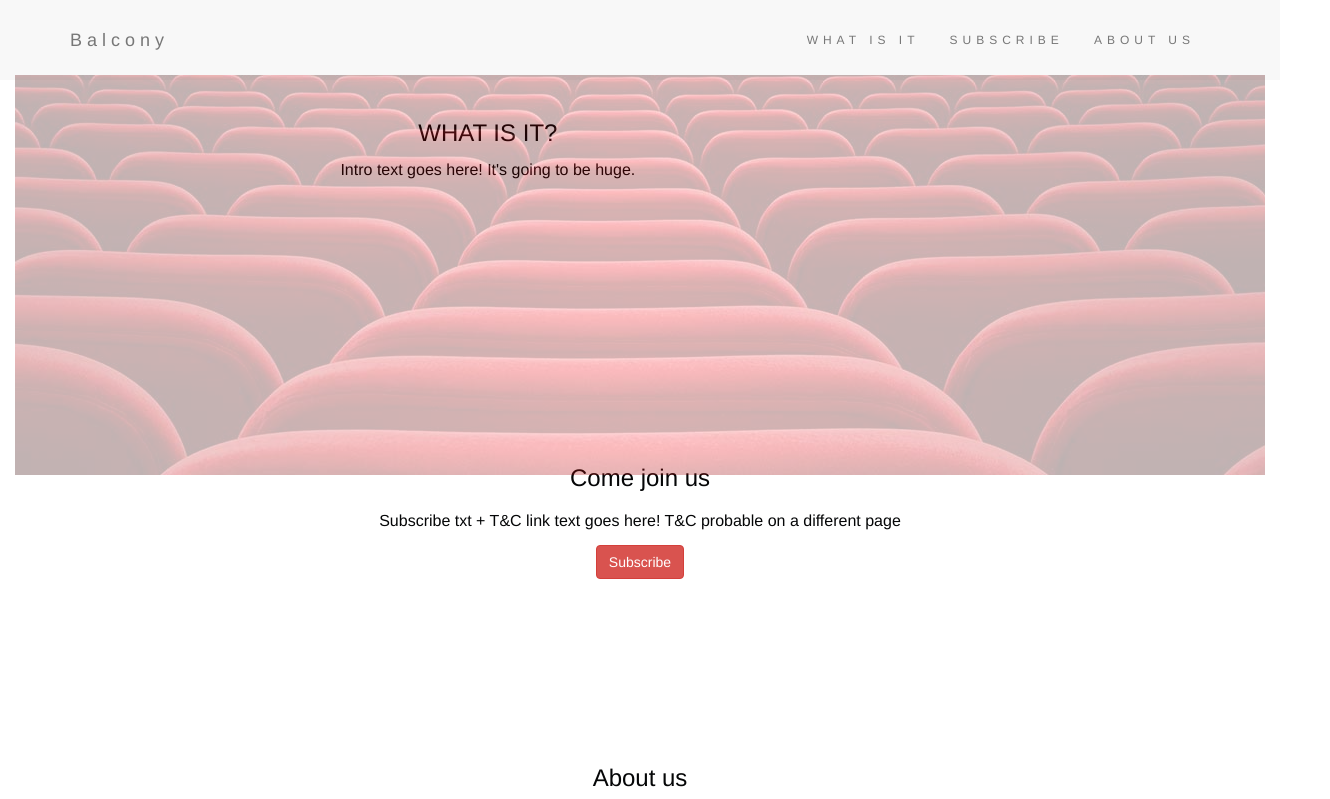
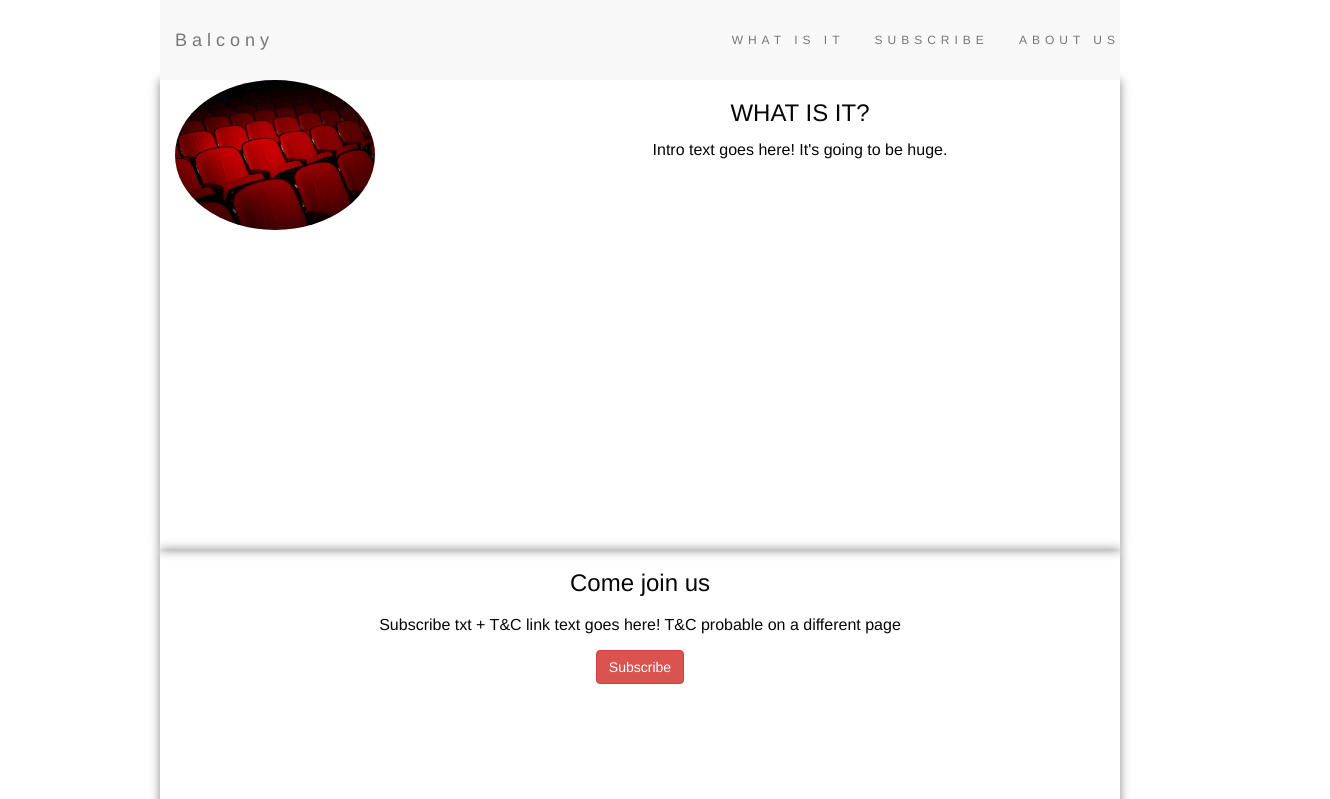
Before and after one commit to madhur-karnik/balconyweb, a plain HTML site: page index.html in a window 1280 px wide. Shown: the top 799 px of the page, 1330 px wide, since content can reach past the window. Drawn offline with nearby package versions, Linux system fonts and the light colour scheme.

Commit message:
Modify template structure to max width

```diff
--- a/index.html
+++ b/index.html
@@ -15,34 +15,37 @@
 
            .container-fluid {
                 padding-bottom: 70px;
+				margin: auto auto;
+				max-width: 960px;
+				box-shadow: 0px 0px 10px #888888;
            }
            .navbar {
+				max-width: 960px;
                 padding-top: 15px;
                 padding-bottom: 15px;
                 border: 0;
                 border-radius: 0;
-                margin-bottom: 0;
+                margin: auto auto;
                 font-size: 12px;
                 letter-spacing: 5px;
            }
+		   .navbar-collapse {
+				max-width: 960px;
+		   }
            .navbar-nav  li a:hover {
                 color: #ff6347 !important;
            }
+
            .pagesection {
-		        margin-top: -100px;
                 min-height: 400px;
            }
 		   .intro-bg {
-		        background-image: URL('./assets/banner.jpg');
 				background-repeat: no-repeat;
 				background-size: auto;
-				background-position: -400px 0px;
-				opacity: 0.3;
 				min-height: 400px;
 		   }
-		   .text-holder {
-				position: relative;
-				top: 120px;
+		   .form-container {
+				max-width: 400px;
 		   }
 		   .footer-bg {
 		        background-color: #2f2f2f; /* Black Gray */
@@ -51,8 +54,9 @@
             }
        </style>
     </head>
-    <body> <!--style="background-image: URL('./assets/disney-hero.jpg'); background-repeat: no-repeat;">-->
+    <body>
         <!-- Navbar Header -->
+
         <nav class="navbar navbar-default">
             <div class="container">
                 <div class="navbar-header">
@@ -69,18 +73,22 @@
         </nav>
         <!-- Introduction Container -->
         <div class="container-fluid text-center pagesection introsection">
-			<div class="text-holder">
-                <a name="intro_anchor"></a>
-                <h3>WHAT IS IT?</h3>
-                <p>Intro text goes here! It's going to be huge.</p>
+            <a name="intro_anchor"></a>
+			<div class="row">
+				<div class="col-sm-4 intro-bg">
+					<img src="./assets/seats.jpg" class="img-responsive img-circle margin" alt="Theater Seats" width="200" height="200">
+				</div>
+				<div class="col-sm-8 text-holder">
+					<h3>WHAT IS IT?</h3>
+					<p>Intro text goes here! It's going to be huge.</p>
+				</div>
 			</div>
-			<div class="intro-bg"></div>
         </div>
         <!-- Subscribe Container -->
         <div class="container-fluid text-center pagesection">
             <a name="subscribe_anchor"></a>
             <h3>Come join us</h3>
-			<div class="form-group">
+			<div class="form-group form-container">
 
 			</div>
             <p>Subscribe txt + T&C link text goes here! T&C probable on a different page</p>
```
